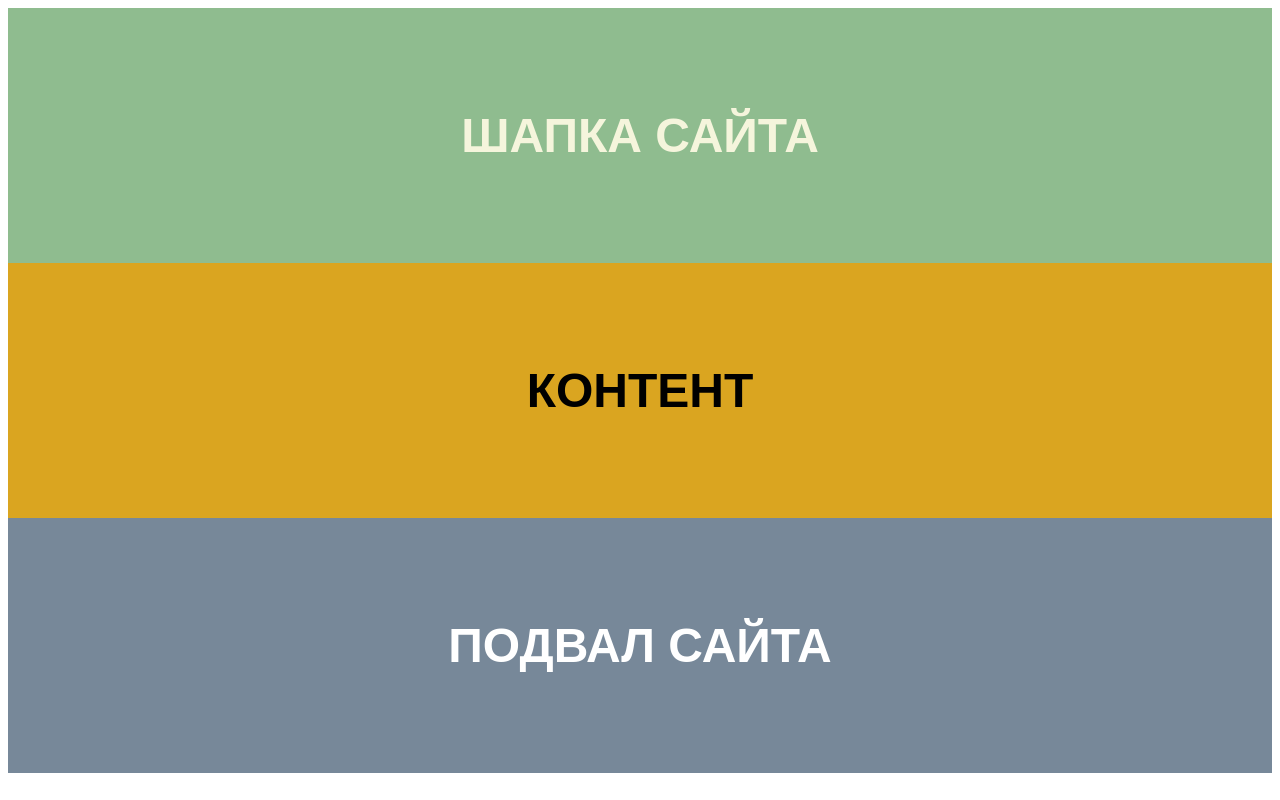
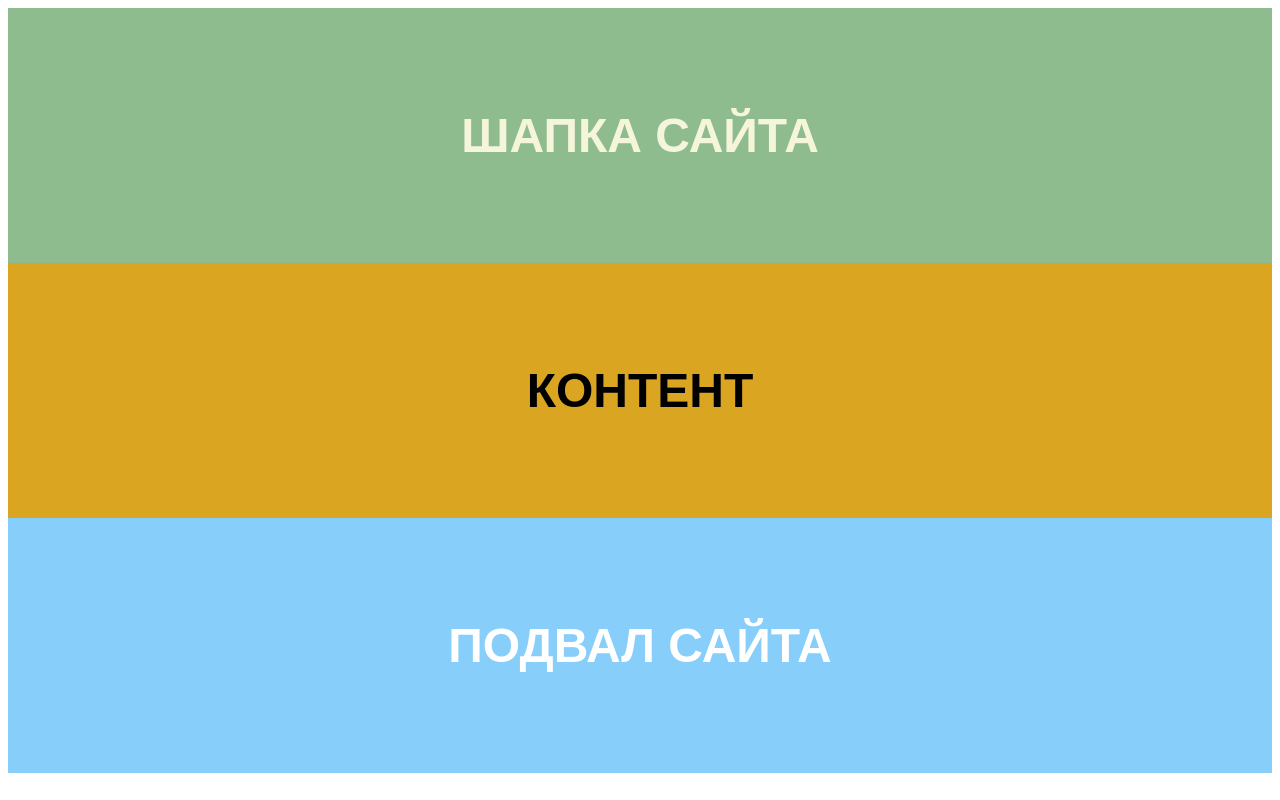
Before and after one commit to Evgeniy093/pull, a plain HTML site: page index.html in a window 1280 px wide. Drawn offline with Linux system fonts and the light colour scheme.

Commit message:
ready footer colot

```diff
--- a/main.css
+++ b/main.css
@@ -25,6 +25,6 @@
     font-size: 48px;
     font-weight: 700;
     text-align: center;
-    background-color: lightslategray;
+    background-color: lightskyblue;
     color: #fff;
 }
```
